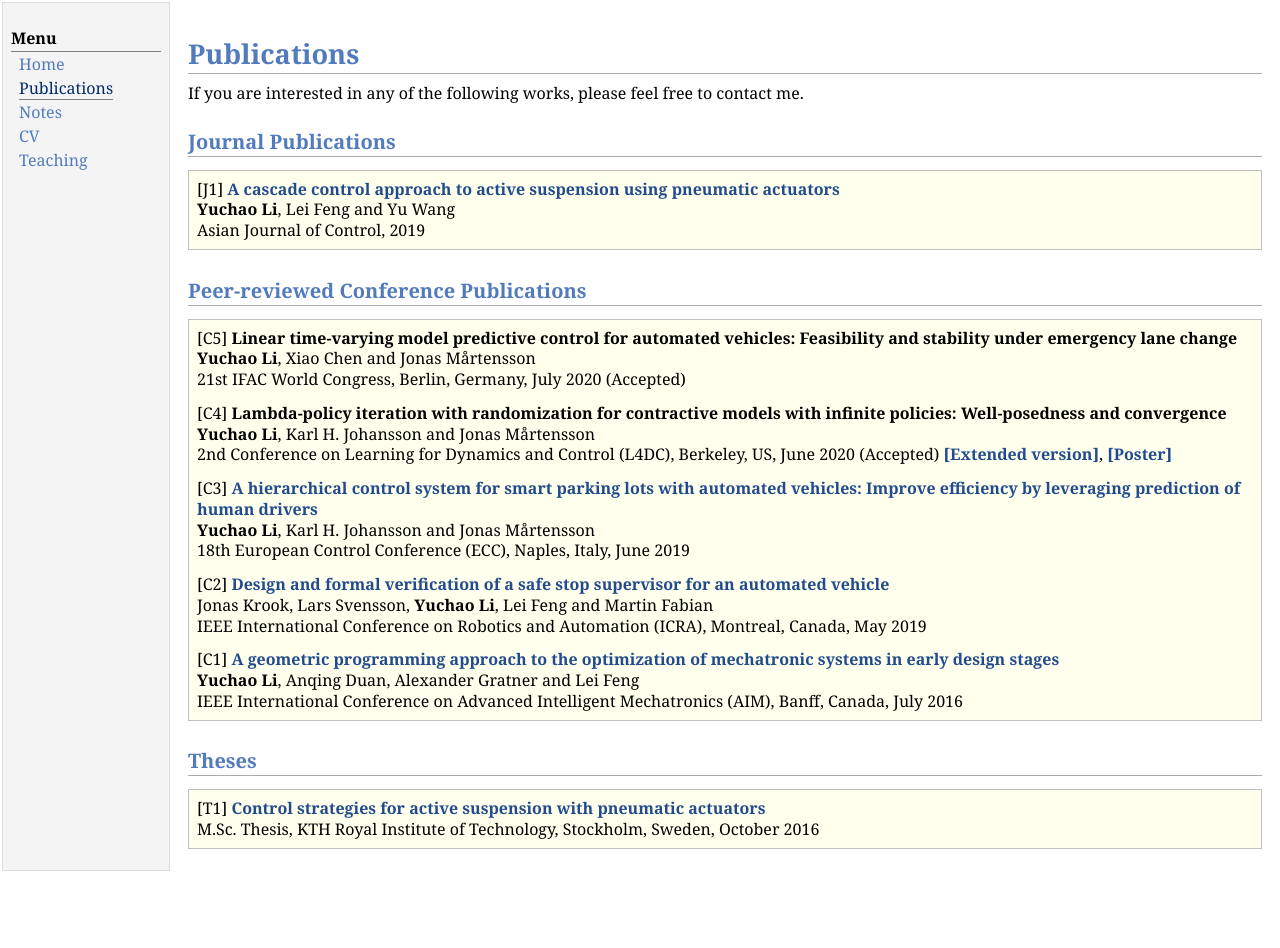
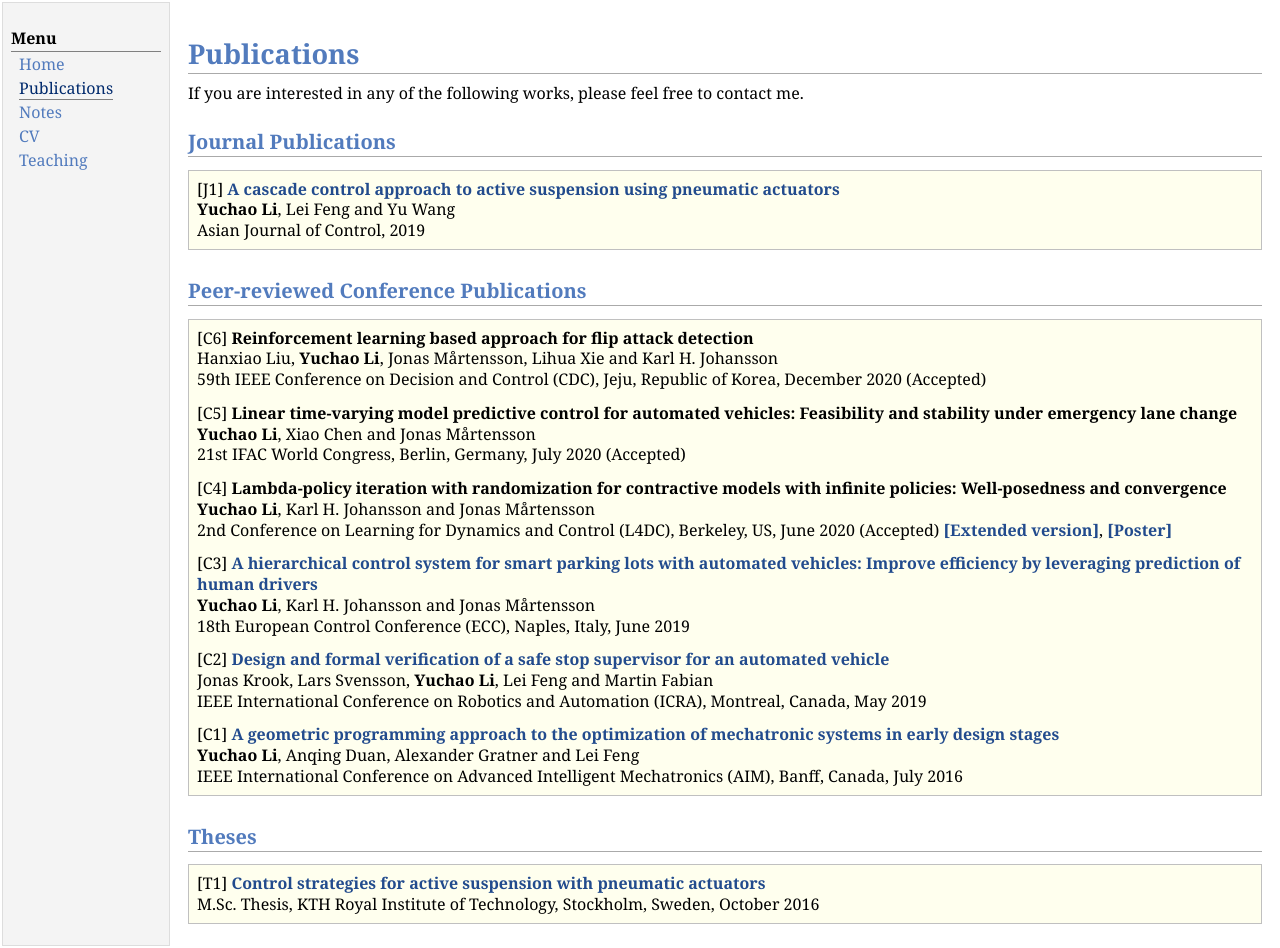
Before and after one commit to yuchaotaigu/yuchaotaigu.github.io, a Jekyll site: the page research.html, which Jekyll copies as it is, in a window 1280 px wide. Built offline with Jekyll 4.4.1, drawn with Linux system fonts in a browser that asks for light colours; comment, search, counter and statistics services are not loaded; before the commit the page ends 900 px from its top, so only the background shows below that.

Commit message:
cdc paper

```diff
--- a/research.html
+++ b/research.html
@@ -40,6 +40,9 @@ If you are interested in any of the following works, please feel free to contact
 <h2>Peer-reviewed Conference Publications</h2>
 <div class="infoblock">
 <div class="blockcontent">
+<p>[C6] <b>Reinforcement learning based approach for flip attack detection </b><br />
+Hanxiao Liu, <b>Yuchao Li</b>, Jonas Mårtensson, Lihua Xie and Karl H. Johansson <br />
+59th IEEE Conference on Decision and Control (CDC), Jeju, Republic of Korea, December 2020 (Accepted) </p>
 <p>[C5] <b>Linear time-varying model predictive control for automated vehicles: Feasibility and stability under emergency lane change </b><br />
 <b>Yuchao Li</b>, Xiao Chen and Jonas Mårtensson <br />
 21st IFAC World Congress, Berlin, Germany, July 2020 (Accepted) </p>
```
